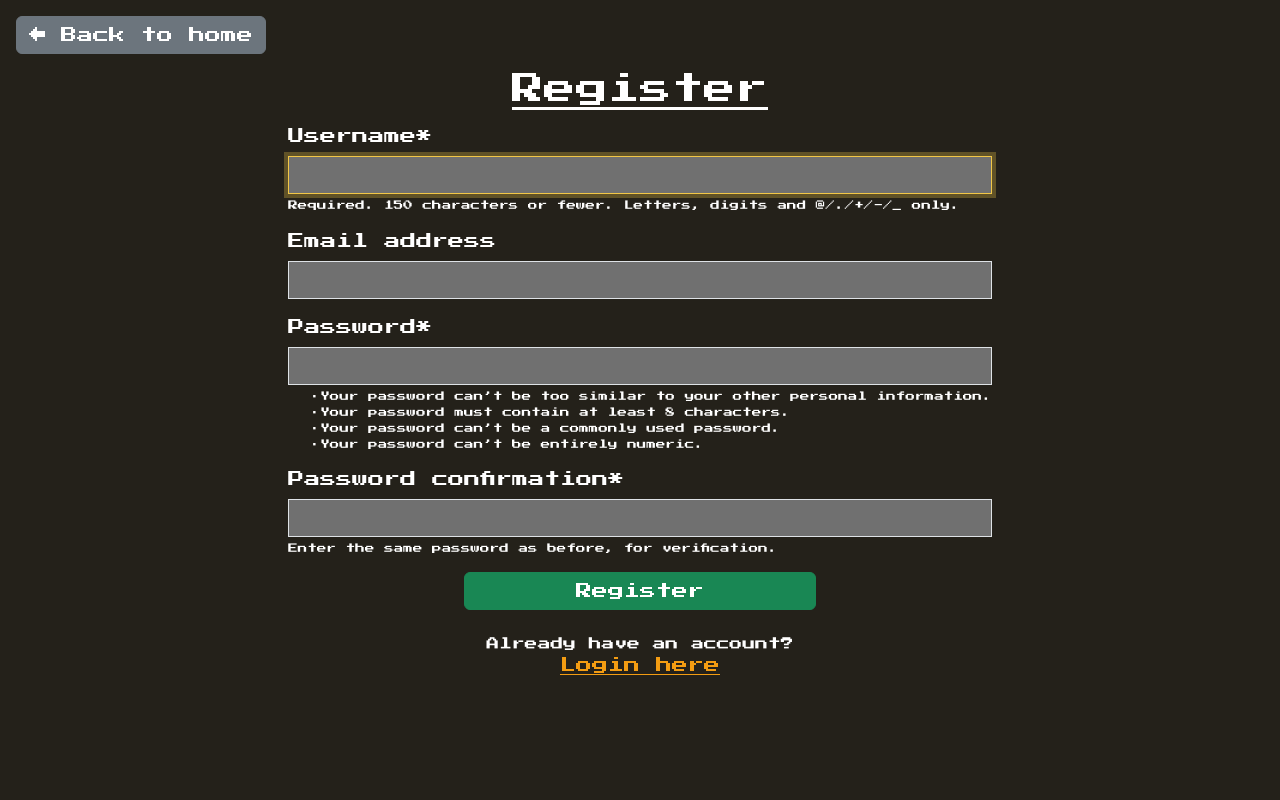
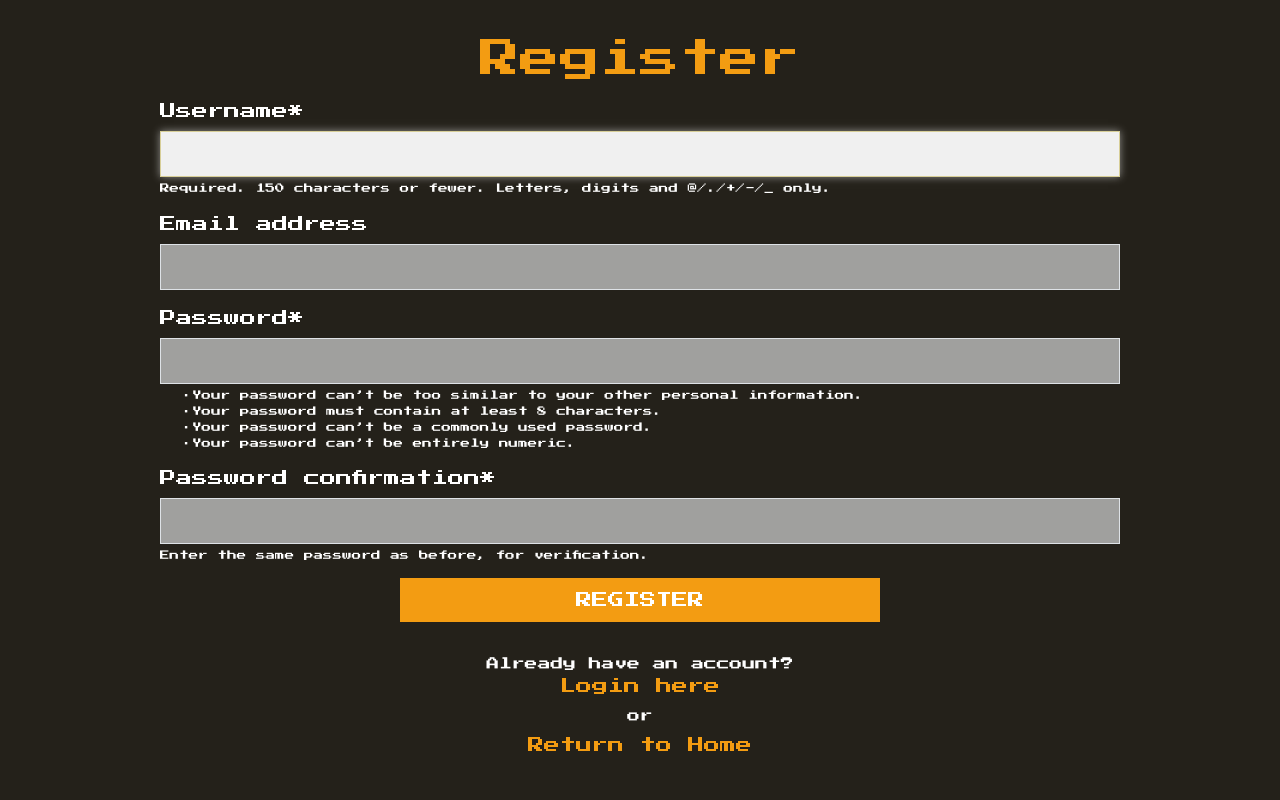
Before and after one commit to tehuanmelo/ft_transcendence, a Django app: page /users/register/ in a window 1280 px wide. Run offline with Django 5.2, Linux system fonts and the light colour scheme; some libraries are stand-ins or nearby versions.

Commit message:
feat: updated login and register pages

```diff
--- a/backend/static/styles/main.css
+++ b/backend/static/styles/main.css
@@ -26,6 +26,10 @@ body {
     background-color: var(--background);
 }
 
+h1 {
+    color: var(--accent);
+}
+
 ul li {
     margin-bottom: 0.1rem;
 }
@@ -35,7 +39,6 @@ ul li::marker {
 }
 
 kbd {
-    font-family: 'Press Start 2P', cursive;
     border-radius: 10px;
 }
 
@@ -49,11 +52,13 @@ kbd {
 }
 
 strong {
-    font-family: 'Press Start 2P', cursive;
     font-weight: bold;
-    color: var(--accent);
     text-transform: uppercase;
     letter-spacing: 1px;
+}
+
+#helpModal strong {
+    color: var(--accent);
 }
 
 /* --------------------------------- Navbar --------------------------------- */
@@ -118,12 +123,12 @@ header {
 
 /* ---------------------------------- Logo ---------------------------------- */
 .logo {
-    transition: filter 0.3s ease; /* Smooth transition */
+    transition: all 0.3s ease;
 }
 
 .logo:hover {
-    filter: drop-shadow(0 0 5px rgba(243, 156, 18, 0.8))
-            drop-shadow(0 0 10px rgba(243, 156, 18, 0.5));
+    transform: scale(1.2);
+    filter: drop-shadow(0 0 5px rgba(243, 156, 18, 0.8)) drop-shadow(0 0 10px rgba(243, 156, 18, 0.5));
 }
 
 /* ---------------------------------- Home ---------------------------------- */
@@ -156,31 +161,55 @@ header {
     transform: scale(0.95);
 }
 
-.link-glow {
+.link-effect {
+    position: relative;
     color: var(--accent);
-    transition: text-shadow 0.3s ease;
+    text-decoration: none;
+    transition: all 0.3s ease;
 }
 
-.link-glow:hover {
-    color: var(--accent);
-    text-shadow: 0 0 5px rgba(243, 156, 18, 0.8), 0 0 10px rgba(243, 156, 18, 0.5);
+.link-effect::after {
+    content: '';
+    position: absolute;
+    width: 100%;
+    height: 2px;
+    background-color: var(--accent);
+    left: 0;
+    bottom: -5px;
+    transform: scaleX(0);
+    transition: all 0.3s ease;
+}
+
+.link-effect:hover {
+    font-size: 1.2rem;
+}
+
+.link-effect:hover::after {
+    transform: scaleX(1);
 }
 
 /* --------------------------------- Forms ---------------------------------- */
 .form-text {
-    color: white;
+    color: var(--text);
     font-size: 0.6rem;
 }
 
-.form-control,
-.form-control:focus {
+.form-control {
     border-radius: 0;
-    background-color: rgb(112, 112, 112);
+    background-color: #c6c6c6c4;
+    padding: 10px;
+    transition: all 0.3s ease;
+}
+
+.form-control:focus,
+.form-control:hover {
+    border-color: var(--primary);
+    background-color: #f0f0f0;
 }
 
 .form-control:focus {
-    border-color: #f1c748;
-    box-shadow: 0 0 0 .25rem #f1c7484b;
+    border-color: none;
+    box-shadow: 0 0 8px rgba(215, 215, 215, 0.6);
     outline: 0;
 }
 
@@ -203,3 +232,26 @@ header {
     max-width: 500px;
     word-wrap: break-word;
 }
+
+.btn-orange {
+    color: var(--text);
+    background-color: var(--accent);
+    border: 2px solid var(--accent);
+    padding: 0.5rem 1rem;
+    border-radius: 0px;
+    text-transform: uppercase;
+    transition: all 0.3s ease;
+}
+
+.btn-orange:hover,
+.btn-orange:focus {
+    background-color: var(--accent);
+    box-shadow: 0 0 10px rgba(243, 156, 18, 0.7);
+}
+
+.btn.btn-orange:active {
+    background-color: var(--accent);
+    border-color: var(--accent);
+    transform: scale(0.95);
+    box-shadow: none;
+}
--- /dev/null
+++ b/backend/templates/includes/back_to_home.html
@@ -0,0 +1,4 @@
+<div class="text-center" style="font-size: 0.8rem;">or</div>
+<div class="text-center my-2">
+    <a href="{% url 'home' %}" class="spa-link link-effect" data-method="GET">Return to Home</a>
+</div>
--- a/backend/templates/includes/nav_menu.html
+++ b/backend/templates/includes/nav_menu.html
@@ -66,12 +66,4 @@
     </div>
 </div>
 
-{% else %}
-
-{% if request.path != '/' and request.path != '/pong/' %}
-<div class="p-3">
-    <a href="{% url 'home' %}" class="btn btn-secondary spa-link" data-method="GET">&larr; Back to home</a>
-</div>
 {% endif %}
-
-{% endif %}
--- a/backend/templates/pages/home.html
+++ b/backend/templates/pages/home.html
@@ -30,7 +30,7 @@
     </div>
     <footer class="text-center pb-4 mt-auto">
         <div class="mb-3">
-            <a class="spa-link link-glow" href="{% url 'about' %}" data-method="GET">About Us</a>
+            <a class="spa-link link-effect" href="{% url 'about' %}" data-method="GET">About Us</a>
         </div>
         <p>&copy; 2024 PONG.</p>
     </footer>
--- a/backend/templates/users/register.html
+++ b/backend/templates/users/register.html
@@ -6,24 +6,23 @@
 
 {% block content %}
 
-<!-- TODO: adjust registration form size responsively -->
-<!-- TODO: hide help text behind info icon -->
-<!-- TODO: center the form on the page -->
-
-<div class="d-flex align-items-center flex-column">
-    <h2 class="text-decoration-underline">Register</h2>
+<div class="d-flex align-items-center flex-column h-100">
+    <div class="container my-auto" style="max-width: 1000px;">
+        <h1 class="text-center">Register</h1>
 
         <form id="register-form" class="p-2">
             {% csrf_token %}
             {{ form|crispy }}
-        <div class="text-center mb-3">
-            <a class="btn btn-success spa-link w-50" href="{% url 'register' %}" data-method="POST"
+            <div class="text-center my-3">
+                <a class="btn btn-orange spa-link w-50" href="{% url 'register' %}" data-method="POST"
                     data-form="#register-form">Register</a>
             </div>
         </form>
-    <div class="form-prompt text-center">
+        <div class="form-prompt text-center my-2">
             <p>Already have an account?</p>
-        <a href="{% url 'login' %}" class="spa-link link-glow" data-method="GET">Login here</a>
+            <a href="{% url 'login' %}" class="spa-link link-effect" data-method="GET">Login here</a>
+        </div>
+        {% include "includes/back_to_home.html" %}
     </div>
 </div>
 
```
Also changed, not shown: backend/templates/users/login.html (+15 -14 lines), backend/static/images/Pong.svg. Lines whose indentation alone changed are shown as unchanged.
